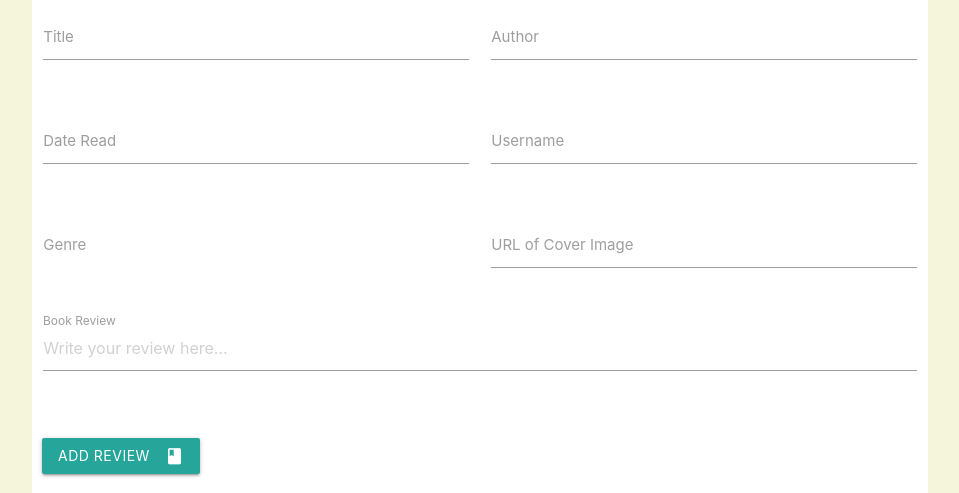
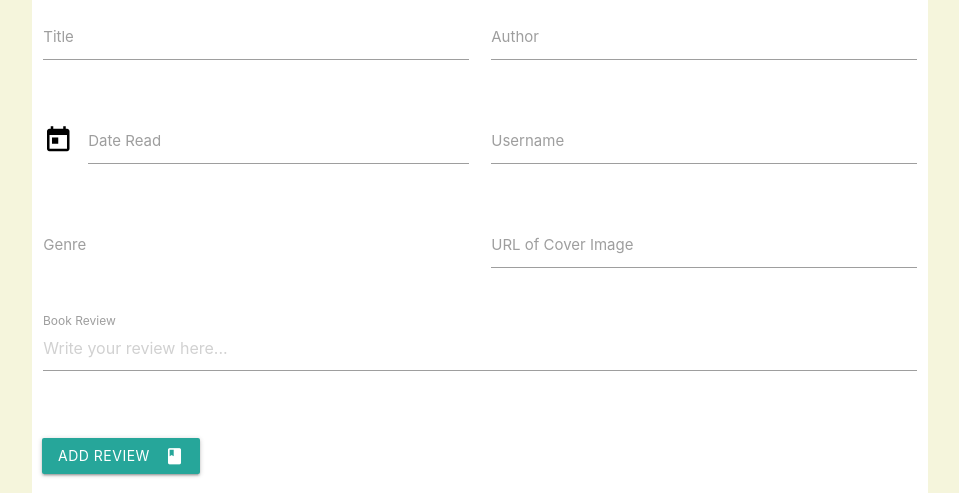
Before and after one commit to dombeesley/datacentricmilestone, a Flask app: page /addbook in a window 1280 px wide. Shown: the part 202-695 px from the top of the page, without its empty margins (160-1119 px from the left). Run offline with Flask 2, Linux system fonts and the light colour scheme; some libraries are stand-ins or nearby versions.

Commit message:
add datepicker to add book form

```diff
--- a/app.py
+++ b/app.py
@@ -23,6 +23,13 @@ def addbook():
     return render_template('addbook.html')
 
 
+@app.route('/insert_book', methods=['POST'])
+def insert_book():
+    library = mongo.db.library
+    library.insert_one(request.form.to_dict())
+    return redirect(url_for('see_library'))
+
+
 @app.route('/library')
 def see_library():
     return render_template('library.html', library=mongo.db.library.find())
--- a/templates/addbook.html
+++ b/templates/addbook.html
@@ -5,24 +5,25 @@
 <h4>To add your review to the library, just fill in the form below...</h4>
 
 <div class="row">
-    <form class="col s12" id="reviewform">
+    <form action="{{ url_for('insert_book') }}" method="POST" class="col s12" id="reviewform">
         <div class="row">
             <div class="input-field col s6">
-                <input id="title" type="text" class="validate">
+                <input id="title" name="title" type="text" class="validate">
                 <label for="title">Title</label>
             </div>
             <div class="input-field col s6">
-                <input id="author" type="text" class="validate">
+                <input id="author" name="author" type="text" class="validate">
                 <label for="author">Author</label>
             </div>
         </div>
         <div class="row">
             <div class="input-field col s6">
-                <input id="date_read" type="text" class="validate">
-                <label for="date_read">Date Read</label>
+                <i class="material-icons prefix">today</i>
+                <input id="date_read" name="date_read" type="text" class="datepicker">
+                <label for="icon_prefix">Date Read</label>
             </div>
             <div class="input-field col s6">
-                <input id="username" type="text" class="validate">
+                <input id="username" name="username" type="text" class="validate">
                 <label for="username">Username</label>
             </div>
         </div>
@@ -42,13 +43,13 @@
                 <label>Genre</label>
             </div>
             <div class="input-field col s6">
-                <input id="image" type="text" class="validate">
+                <input id="image" name="image" type="text" class="validate">
                 <label for="image">URL of Cover Image</label>
             </div>
         </div>
         <div class="row">
             <div class="input-field col s12">
-                <textarea id="book_review" type="text" class="materialize-textarea" placeholder="Write your review here..."></textarea>
+                <textarea id="book_review" name="book_review" type="text" class="materialize-textarea" placeholder="Write your review here..."></textarea>
                 <label for="book_review">Book Review</label>
                 <span class="helper-text" data-error="wrong" data-success="right"></span>
             </div>
--- a/templates/base.html
+++ b/templates/base.html
@@ -7,6 +7,8 @@
     <link href="https://fonts.googleapis.com/icon?family=Material+Icons" rel="stylesheet">
     <link rel="stylesheet" href="https://cdnjs.cloudflare.com/ajax/libs/materialize/1.0.0/css/materialize.min.css">
     <link rel="stylesheet" type="text/css" href="/static/css/style.css"/>
+    <script src="https://cdnjs.cloudflare.com/ajax/libs/jquery/3.4.1/jquery.min.js"></script>
+    <script src="https://cdnjs.cloudflare.com/ajax/libs/materialize/1.0.0/js/materialize.min.js"></script>
     <title>Book Reviews</title>
 </head>
 <body>
@@ -29,14 +31,16 @@
     </div>
 
 
-    <script src="https://cdnjs.cloudflare.com/ajax/libs/jquery/3.4.1/jquery.min.js"></script>
-    <script src="https://cdnjs.cloudflare.com/ajax/libs/materialize/1.0.0/js/materialize.min.js"></script>
+
+
     <script type="text/javascript">
         $(document).ready(function(){
             $('.carousel').carousel();
             $('.collapsible').collapsible();
             $('select').formselect();
+            $('.datepicker').datepicker();
         });
+
     </script>
 
     <footer class="page-footer">
```
